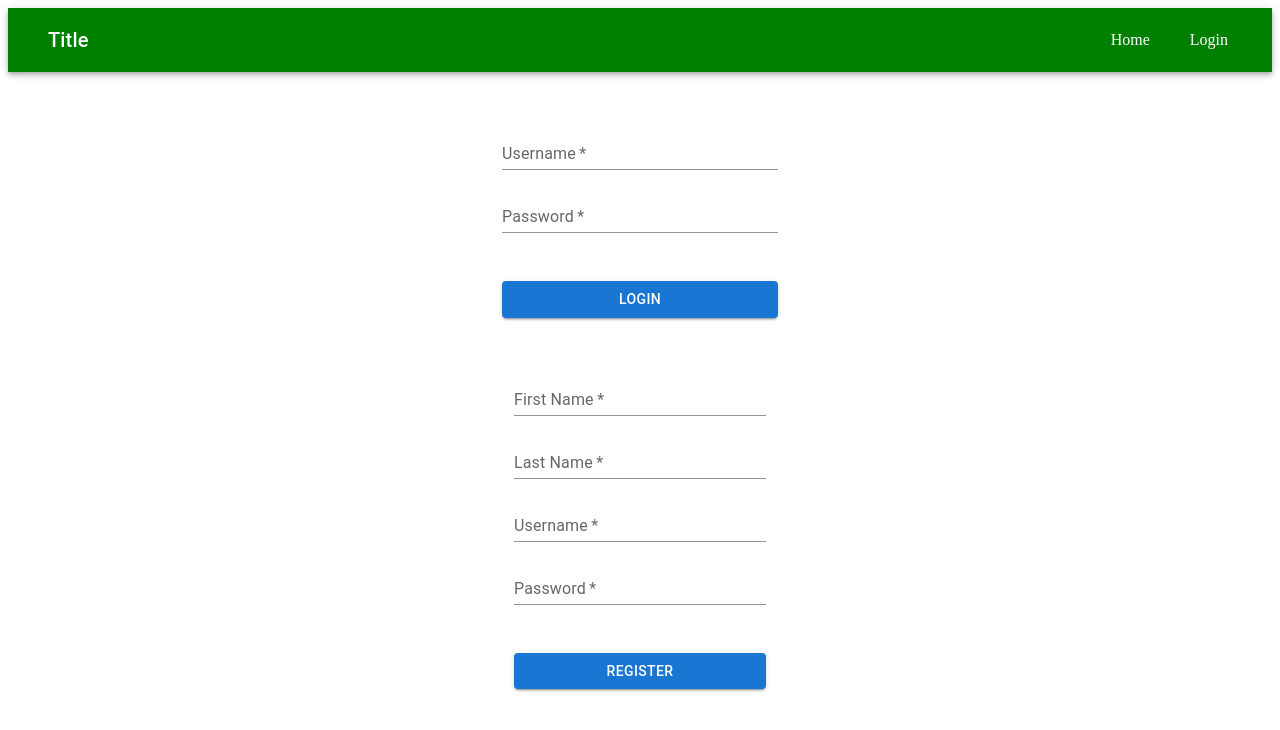
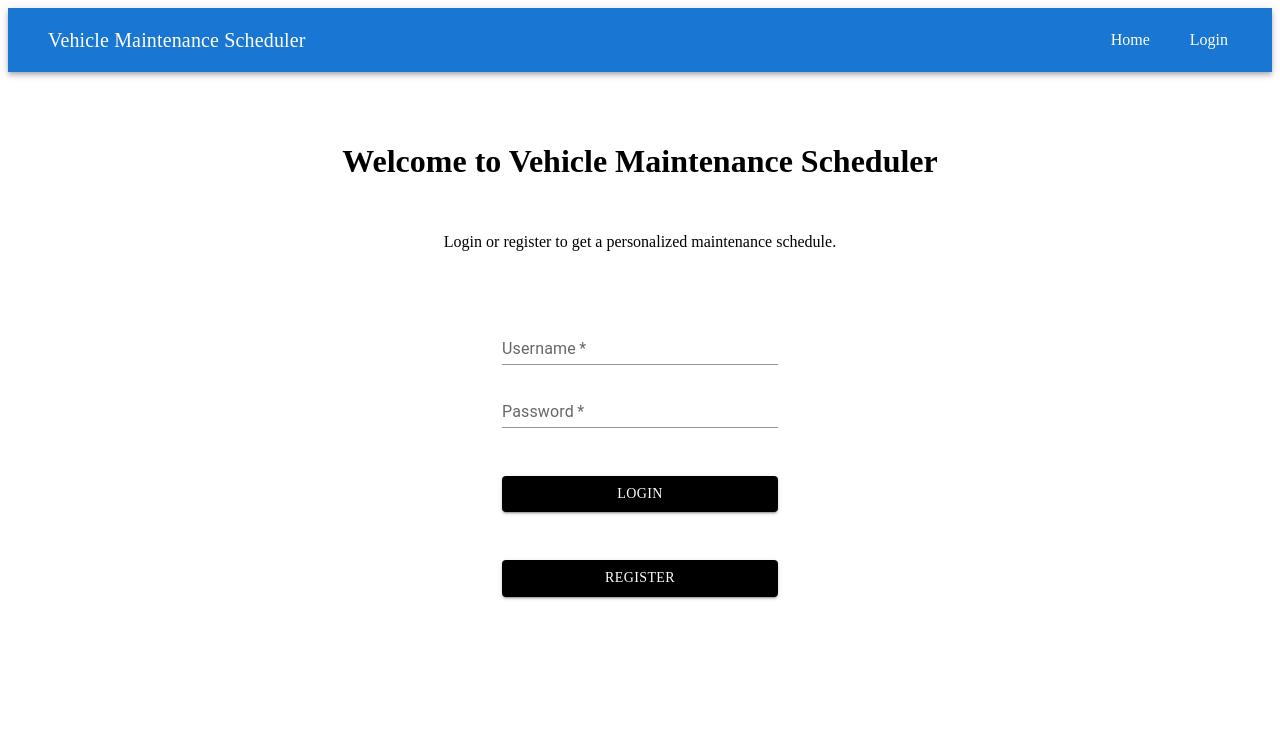
Before and after one commit to egarza27/react-rate-my-mechanic, a React (Create React App) app: page /login in a window 1280 px wide. Shown: the top 730 px of the page. Built offline with nearby package versions, Linux system fonts and the light colour scheme.

Commit message:
added authentication

```diff
--- a/src/App.css
+++ b/src/App.css
@@ -38,42 +38,15 @@ ul {
   margin: 50px 0;
 }
 
-.add-car {
-  background: #4caf50 !important;
-  color: white !important;
-}
-
-.icon {
-  font-size: medium !important;
-}
-
-.icon:hover {
-  cursor: pointer;
-}
-
-.text-gray {
-  color: gray;
-}
-
-.text-red {
-  color: red;
-}
-
 .nav-list {
   list-style: none;
   display: flex;
+  font-family: "Zilla Slab", serif;
 }
 
 .nav-list-item {
   margin: auto 20px;
-}
-
-.car-container {
-  margin: 50px;
-}
-
-.car-paper {
-  padding: 50px;
+  font-family: "Zilla Slab", serif;
 }
 
 .login-form {
@@ -82,4 +55,18 @@ ul {
   margin: 50px auto;
   width: 50%;
   gap: 15px;
+  font-family: "Zilla Slab", serif;
 }
+
+.welcome {
+  display: flex;
+  flex-direction: column;
+  align-items: center;
+  margin: 50px auto;
+  gap: 15px;
+  font-family: "Zilla Slab", serif;
+}
+
+.maintenance-schedules {
+  font-family: "Zilla Slab", serif;
+}
--- a/src/App.js
+++ b/src/App.js
@@ -4,7 +4,9 @@ import { BrowserRouter } from "react-router-dom";
 import store from "./redux/store";
 import Navigation from "./components/Navigation";
 import Router from "./Router";
+import Login from "./components/Login";
 import "./App.css";
+import { Switch } from "@mui/base";
 
 const App = () => {
   return (
--- a/src/Router.js
+++ b/src/Router.js
@@ -3,7 +3,7 @@ import { Route, Routes } from "react-router-dom";
 import CarForm from "./containers/CarForm";
 import Home from "./components/Home";
 import Login from "./components/Login";
-import Test from "./components/Test";
+import Test2 from "./components/Test";
 import Register from "./components/Register";
 import MaintenanceSchedules from "./containers/MaintenanceSchedules";
 
@@ -13,7 +13,7 @@ const Router = () => {
       <Route path="/" element={<Home />} />
       <Route path="/login" element={<Login />} />
       <Route path="/carForm" element={<CarForm />} />
-      <Route path="/test" element={<Test />} />
+      <Route path="/test" element={<Test2 />} />
       <Route path="/register" element={<Register />} />
       <Route path="/maintenanceSchedules" element={<MaintenanceSchedules />} />
     </Routes>
--- a/src/components/CarForm.js
+++ b/src/components/CarForm.js
@@ -74,7 +74,14 @@ const CarForm = (props) => {
             variant="standard"
           ></TextField>
           <br></br>
-          <Button variant="contained" type="submit">
+          <Button
+            variant="contained"
+            type="submit"
+            style={{
+              fontFamily: "Zilla Slab",
+              backgroundColor: "black",
+            }}
+          >
             Save
           </Button>
         </div>
--- a/src/components/Home.js
+++ b/src/components/Home.js
@@ -2,8 +2,8 @@ import React from "react";
 
 const Home = () => {
   return (
-    <div>
-      <h1>Home</h1>
+    <div className="welcome">
+      <h1>Welcome to Vehicle Maintenance Scheduler</h1>
     </div>
   );
 };
--- a/src/components/Login.js
+++ b/src/components/Login.js
@@ -3,6 +3,7 @@ import { Navigate, useNavigate } from "react-router-dom";
 import { TextField, Button, Container } from "@mui/material";
 import cookie from "cookie";
 import Register from "./Register";
+import axios from "axios";
 
 const Login = () => {
   const navigate = useNavigate();
@@ -22,8 +23,34 @@ const Login = () => {
     });
   };
 
-  const login = (e) => {
+  const login = async (e) => {
     e.preventDefault();
+    const userData = {
+      username: state.username,
+      password: state.password,
+    };
+
+    try {
+      const response = await axios.post(
+        "http://localhost:4001/auth/login",
+        userData,
+        {
+          headers: {
+            "Content-Type": "application/json",
+          },
+        }
+      );
+
+      if (response.status === 200) {
+        alert("You have successfully registered!");
+        navigate("/home");
+      } else {
+        alert("Registration failed. Please try again.");
+      }
+    } catch (error) {
+      console.error("Error occurred during registration:", error);
+      alert("An error occurred during registration. Please try again later.");
+    }
     let cookies = {};
     document.cookie = cookie.serialize("loggedIn", "true", {
       maxAge: 60 * 3,
@@ -33,6 +60,10 @@ const Login = () => {
 
   return (
     <div className="App">
+      <div className="welcome">
+        <h1>Welcome to Vehicle Maintenance Scheduler</h1>
+        <p>Login or register to get a personalized maintenance schedule.</p>
+      </div>
       <Container maxWidth="sm">
         <form className="login-form" onSubmit={login}>
           <TextField
@@ -56,21 +87,26 @@ const Login = () => {
           <br></br>
           <Button
             type="submit"
-            className="login-button"
+            style={{
+              fontFamily: "Zilla Slab",
+              backgroundColor: "black",
+            }}
             variant="contained"
-            color="primary"
           >
             Login
           </Button>
+          <br></br>
 
-          {/* <Button
+          <Button
+            type="submit"
             id="register-button"
             onClick={() => navigate("/register")}
             variant="contained"
-            color="primary"
-          ></Button> */}
+            style={{ fontFamily: "Zilla Slab", backgroundColor: "black" }}
+          >
+            Register
+          </Button>
         </form>
-        <Register navigate={navigate} />
       </Container>
     </div>
   );
--- a/src/components/MaintenanceSchedules.js
+++ b/src/components/MaintenanceSchedules.js
@@ -22,7 +22,7 @@ const MaintenanceSchedules = () => {
 
     fetchCarDetails();
   }, []);
-
+  console.log(vins);
   useEffect(() => {
     const fetchSchedules = async () => {
       try {
@@ -51,7 +51,7 @@ const MaintenanceSchedules = () => {
   }, [vins]);
 
   return (
-    <div>
+    <div className="maintenance-schedules">
       <h2>Maintenance Schedules</h2>
       {schedules.length === 0 ? (
         <p>Loading schedules...</p>
--- a/src/components/Navigation.js
+++ b/src/components/Navigation.js
@@ -8,11 +8,14 @@ const Navigation = () => {
   const isLoggedIn = !!cookie.parse(document.cookie).loggedIn;
 
   return (
-    <AppBar position="relative" sx={{ backgroundColor: "green" }}>
-      <Toolbar>
+    <AppBar position="relative">
+      <Toolbar className="navbar">
         <IconButton color="inherit"></IconButton>
-        <Typography variant="h6" style={{ flexGrow: "1" }}>
-          Title
+        <Typography
+          variant="h6"
+          style={{ flexGrow: "1", fontFamily: "Zilla Slab" }}
+        >
+          Vehicle Maintenance Scheduler
         </Typography>
         <ul className="nav-list">
           {isLoggedIn && (
--- a/src/components/Register.js
+++ b/src/components/Register.js
@@ -1,14 +1,18 @@
 import React, { useState } from "react";
+import { useNavigate } from "react-router-dom";
 import { TextField, Button, Container } from "@mui/material";
 import axios from "axios";
 
-const Register = ({ navigate }) => {
+const Register = () => {
+  const navigate = useNavigate();
   const [state, setState] = useState({
     first_name: "",
     last_name: "",
     username: "",
     password: "",
   });
+
+  console.log(state);
 
   const handleTextChange = (e) => {
     const { name, value } = e.target;
@@ -30,7 +34,7 @@ const Register = ({ navigate }) => {
 
     try {
       const response = await axios.post(
-        "http://localhost:4001/users",
+        "http://localhost:4001/auth/signup",
         userData,
         {
           headers: {
@@ -41,7 +45,7 @@ const Register = ({ navigate }) => {
 
       if (response.status === 200) {
         alert("You have successfully registered!");
-        navigate("/");
+        navigate("/login");
       } else {
         alert("Registration failed. Please try again.");
       }
@@ -96,7 +100,10 @@ const Register = ({ navigate }) => {
             type="submit"
             className="register-button"
             variant="contained"
-            color="primary"
+            style={{
+              fontFamily: "Zilla Slab",
+              backgroundColor: "black",
+            }}
           >
             Register
           </Button>
--- a/src/components/Test.js
+++ b/src/components/Test.js
@@ -1,16 +1,44 @@
 import { useEffect, useState } from "react";
 import axios from "axios";
 
-const Test = () => {
+// const Test = () => {
+//   const [data, setData] = useState([]);
+//   useEffect(() => {
+//     const fetchData = async () => {
+//       try {
+//         const response = await axios.get("http://localhost:4001/users");
+
+//         console.log("API call successful:", response.data);
+
+//         setData(response.data);
+//       } catch (error) {
+//         console.log("Error fetching schedules:", error);
+//       }
+//     };
+//     fetchData();
+//   }, []);
+
+//   console.log(data);
+//   return <div>test</div>;
+// };
+
+const Test2 = () => {
   const [data, setData] = useState([]);
   useEffect(() => {
     const fetchData = async () => {
       try {
-        const response = await axios.get("http://localhost:4001/users");
-
-        console.log("API call successful:", response.data);
-
-        setData(response.data);
+        const response = await axios.get(
+          `http://api.carmd.com/v3.0/maintlist?vin=2fmdk3gc4bbb02217`,
+          {
+            headers: {
+              "content-type": "application/json",
+              authorization:
+                "Basic NDE2ZTIwMTYtZGQ3Ny00MGMwLWE2ZmQtZGU1YzUyMjc4MGRj",
+              "partner-token": "7c3444026ac145f49781a785606af288",
+            },
+          }
+        );
+        console.log(response.data);
       } catch (error) {
         console.log("Error fetching schedules:", error);
       }
@@ -21,4 +49,5 @@ const Test = () => {
   console.log(data);
   return <div>test</div>;
 };
-export default Test;
+
+export default Test2;
```
